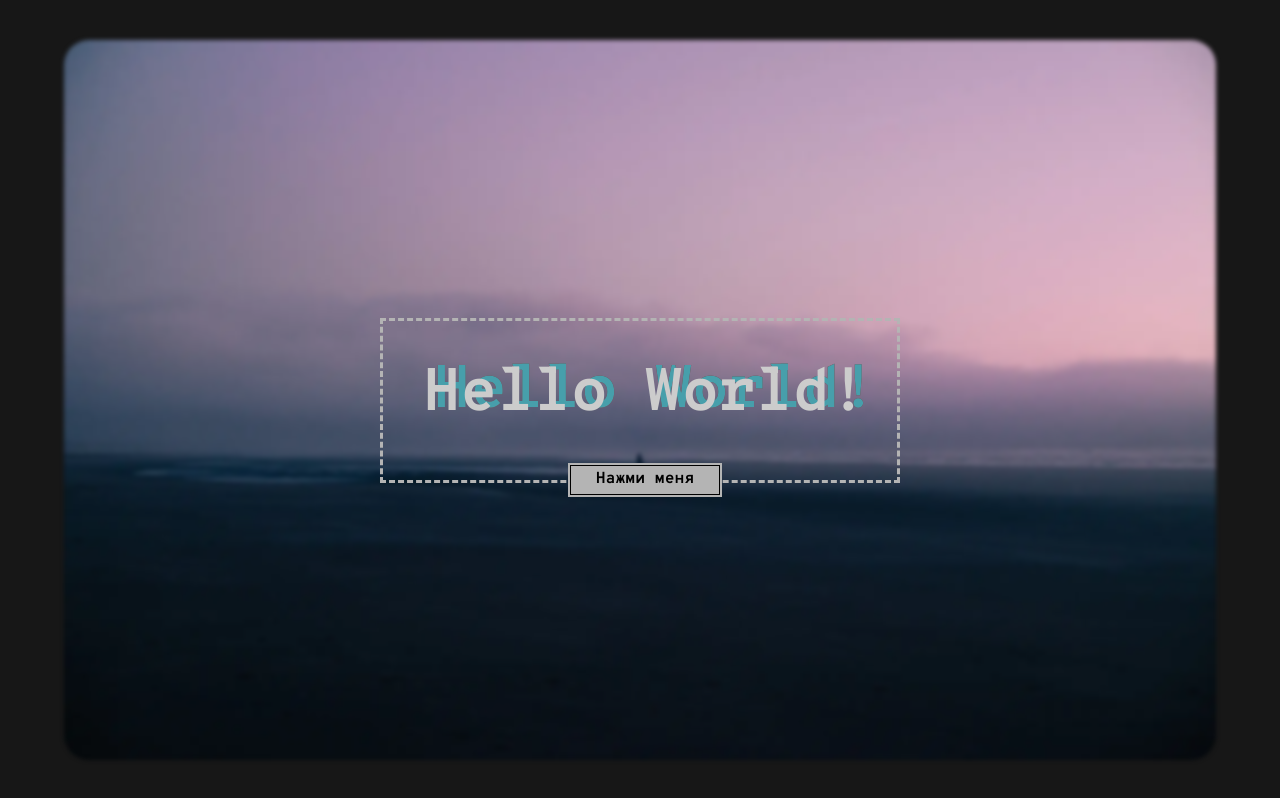
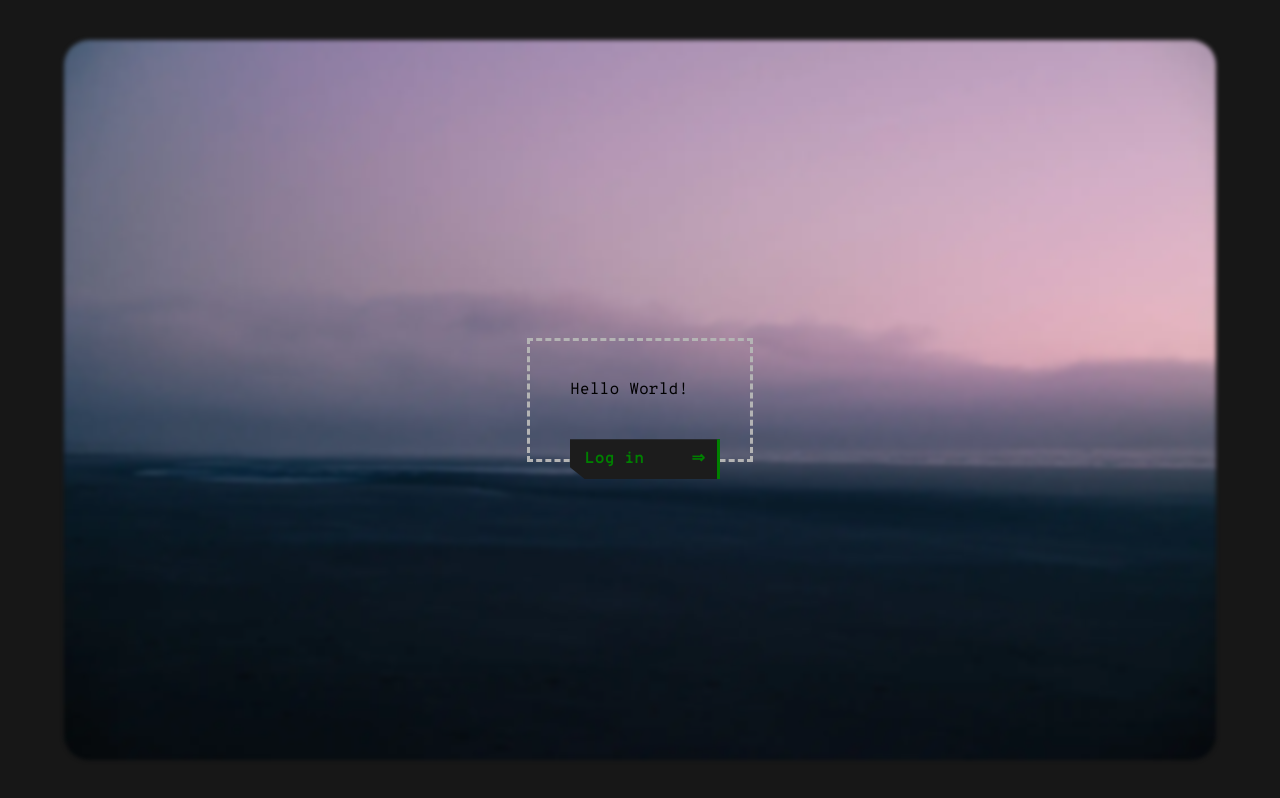
Before and after one commit to Ragna13377/aboutMe, a React app: page / in a window 1280 px wide. Built offline with nearby package versions, Linux system fonts and the light colour scheme; a web font is replaced by a local one.

Commit message:
Fix: refactor / create glitchText

```diff
--- /dev/null
+++ b/src/entities/GlitchText/index.tsx
@@ -0,0 +1,8 @@
+import React, { PropsWithChildren } from 'react';
+import styles from '@pages/style.module.scss';
+
+const GlitchText = ({ children }: PropsWithChildren) => (
+	<p className={styles.glitchText}>{children}</p>
+);
+
+export default GlitchText;
--- /dev/null
+++ b/src/entities/GlitchText/style.module.scss
@@ -0,0 +1,81 @@
+.glitchText {
+	position: relative;
+	color: #ccc;
+	font-size: 60px;
+	font-weight: 700;
+	animation: glitch 5s step-end infinite;
+	&:after, &:before {
+		position: absolute;
+		content: 'Hello World!';
+		width: 110%;
+		z-index: -5;
+		animation: glitch 5s step-end infinite, opacity 5s step-end infinite;
+	}
+	&:before {
+		inset-inline-start: 5px;
+		inset-block-start: 5px;
+		color: #8d2828;
+		animation: movement 10s step-end infinite;
+	}
+	&:after {
+		inset-block-start: 0px;
+		inset-inline-start: -5px;
+		color: #479fab;
+		animation: movement 8s step-end infinite;
+	}
+}
+
+@keyframes glitch {
+	0% { clip-path: polygon(0% 9%,49% 9%,49% 67%,64% 67%,64% 29%,31% 29%,31% 68%,75% 68%,75% 58%,54% 58%,54% 99%,76% 99%,76% 56%,4% 56%,4% 20%,97% 20%,97% 32%,43% 32%,43% 13%,73% 13%,73% 48%,67% 48%,67% 7%,15% 7%,15% 1%,38% 1%,38% 71%,30% 71%,30% 19%,9% 19%,9% 19%,98% 19%,98% 58%,73% 58%,73% 83%,93% 83%,93% 45%,42% 45%,42% 91%) }
+	5% { clip-path: polygon(0% 41%,19% 41%,19% 6%,13% 6%,13% 18%,57% 18%,57% 77%,23% 77%,23% 57%,12% 57%,12% 22%,8% 22%,8% 49%,19% 49%,19% 28%,66% 28%,66% 25%,70% 25%,70% 45%,86% 45%,86% 67%,74% 67%,74% 74%,57% 74%,57% 41%,31% 41%,31% 61%,24% 61%,24% 87%,27% 87%,27% 86%,47% 86%,47% 18%,56% 18%,56% 21%,66% 21%,66% 94%,83% 94%,83% 25%,96% 25%,96% 15%,14% 15%,14% 84%,96% 84%,96% 60%,26% 60%,26% 2%,71% 2%) }
+	30% { clip-path: polygon(0% 15%,7% 15%,7% 37%,72% 37%,72% 17%,5% 17%,5% 51%,95% 51%,95% 88%,93% 88%,93% 71%,59% 71%,59% 90%,30% 90%,30% 81%,18% 81%,18% 78%,85% 78%,85% 50%,45% 50%,45% 10%,85% 10%,85% 86%,67% 86%,67% 58%,76% 58%,76% 87%,67% 87%,67% 80%,41% 80%,41% 26%,8% 26%,8% 92%,77% 92%,77% 74%,46% 74%,46% 33%,10% 33%,10% 19%,79% 19%,79% 65%,36% 65%,36% 7%,22% 7%,22% 83%,66% 83%,66% 59%,97% 59%,97% 79%,77% 79%) }
+	50% { clip-path: polygon(0% 9%,71% 9%,71% 39%,41% 39%,41% 49%,49% 49%,49% 52%,27% 52%,27% 31%,84% 31%,84% 46%,80% 46%,80% 68%,72% 68%,72% 90%,3% 90%,3% 97%,69% 97%,69% 1%,30% 1%,30% 48%,59% 48%,59% 77%,46% 77%,46% 55%,52% 55%,52% 2%,86% 2%,86% 44%,10% 44%,10% 76%,98% 76%) }
+	75% { clip-path: polygon(0% 66%,9% 66%,9% 13%,16% 13%,16% 21%,24% 21%,24% 85%,77% 85%,77% 31%,77% 31%,77% 6%,22% 6%,22% 55%,15% 55%,15% 55%,86% 55%,86% 29%,12% 29%,12% 10%,33% 10%,33% 16%,70% 16%,70% 19%,81% 19%,81% 76%,95% 76%,95% 52%,42% 52%,42% 6%,39% 6%,39% 32%) }
+	90% { clip-path: polygon(0% 18%,50% 18%,50% 74%,55% 74%,55% 8%,35% 8%,35% 15%,70% 15%,70% 81%,62% 81%,62% 33%,4% 33%,4% 91%,14% 91%,14% 91%,48% 91%,48% 90%,69% 90%,69% 34%,26% 34%,26% 43%,54% 43%,54% 4%,9% 4%,9% 44%,95% 44%,95% 1%,8% 1%,8% 94%,59% 94%,59% 63%,6% 63%,6% 2%,83% 2%,83% 71%,0% 71%,0% 21%,2% 21%) }
+	1%, 6%, 32%, 52%, 77%, 93% { clip-path: none }
+}
+
+@keyframes movement {
+	0% {
+		top: 0px;
+		left: -7px;
+	}
+	15% {
+		top: 5px;
+		left: 5px;
+	}
+	60% {
+		top: -5px;
+		left: -3px;	}
+	75% {
+		top: -3px;
+		left: 7px;
+	}
+	100% {
+		top: 5px;
+		left: -3px;
+	}
+}
+
+@keyframes opacity {
+	0% { opacity: 0.1; }
+	5% { opacity: 0.7; }
+	30% { opacity: 0.4; }
+	50% { opacity: 0.6; }
+	75% { opacity: 0.4; }
+	90% { opacity: 0.8; }
+	1%, 7%, 33%, 52%, 78%, 93% { opacity: 0 }
+}
+
+@keyframes blur {
+	0% { filter: blur(3px); }
+	20% { filter: blur(0); }
+	50% { filter: blur(2px); }
+	60% { filter: blur(0); }
+	90% { filter: blur(6px); }
+}
+@keyframes flickering {
+	0%   { opacity:1; }
+	50%  { opacity:0; }
+	100% { opacity:1; }
+}
--- a/src/pages/index.tsx
+++ b/src/pages/index.tsx
@@ -1,12 +1,13 @@
 import React from 'react';
+import GlitchText from '@entities/GlitchText';
 import styles from './style.module.scss';
 
 const Home = () => (
 	<main className={styles.main}>
 		<div className={styles.layout} />
 		<div className={styles.content}>
-			<p className={styles.helloText}>Hello World!</p>
-			<button className={styles.button}>Нажми меня</button>
+			<GlitchText>Hello World!</GlitchText>
+			<button className={styles.button}>{'Log in'}</button>
 		</div>
 	</main>
 );
--- a/src/pages/style.module.scss
+++ b/src/pages/style.module.scss
@@ -1,6 +1,7 @@
 $accent-color: #b4b4b4;
+$bg-color: #171717;
 .main {
-	background-color: #171717;
+	background-color: $bg-color;
 	width: 100dvw;
 	height: 100dvh;
 	display: flex;
@@ -28,99 +29,57 @@ $bottom-padding: 20px;
 	padding: 40px 30px $bottom-padding 40px;
 	border: 3px dashed $accent-color;
 	z-index: 10;
+	user-select: none;
 }
 $button-width: 150px;
-$button-height: 30px;
+$button-height: 40px;
+$button-color: #1C1C1CFF;
+$button-color-text: green;
 .button {
 	position: relative;
-	inset-inline-start: calc(50% - $button-width * 0.5);
+	inset-inline-start: calc(100% - $button-width);
 	inset-block-start: calc($bottom-padding + $button-height * 0.5);
 	min-width: $button-width;
 	min-height: $button-height;
-	background: #b4b4b4;
-	border: 1px solid black;
-	box-shadow: 0 0 0 2px $accent-color;
-	color: black;
+	clip-path: polygon(50% 0%, 100% 0, 100% 100%, 10% 100%, 0 70%, 0 0);
+	background-color: $button-color;
+	color: $button-color-text;
+	display: flex;
+	align-items: center;
+	justify-content: space-between;
+	padding: 0 15px;
 	font-weight: 900;
+	overflow: hidden;
 	cursor: pointer;
+	border: none;
+	z-index: 1;
+	&:after {
+		content: '⇒';
+	}
+	&:before {
+		content: '';
+		position: absolute;
+		inset: 0;
+		background: $button-color-text;
+		translate: 98% 0;
+		transition: translate 0s linear;
+	}
+	&:hover, &:active {
+		&:after {
+			animation: flickering 0.8s infinite;
+		}
+	}
 	&:active {
-		border: 2px solid black;
+		&:before {
+			transition: translate 0.8s linear;
+			mix-blend-mode: soft-light;
+			translate: 0 0;
+		}
+	}
+	&:focus {
+		outline: none;
+	}
+	&:focus-visible {
+		outline: 5px solid black;
 	}
 }
-.helloText {
-	position: relative;
-	color: #ccc;
-	font-size: 60px;
-	font-weight: 700;
-	animation: glitch 5s step-end infinite;
-	&:after, &:before {
-		position: absolute;
-		content: 'Hello World!';
-		width: 110%;
-		z-index: -5;
-		animation: glitch 5s step-end infinite, opacity 5s step-end infinite;
-	}
-	&:before {
-		inset-inline-start: -5px;
-		inset-block-start: -5px;
-		color: #8d2828;
-		animation: movement 10s step-end infinite;
-	}
-	&:after {
-		inset-block-start: -10px;
-		inset-inline-start: 0px;
-		color: #479fab;
-		animation: movement 8s step-end infinite;;
-	}
-}
-
-@keyframes glitch {
-	0% { clip-path: polygon(0% 17%,41% 17%,41% 4%,14% 4%,14% 18%,10% 18%,10% 8%,19% 8%,19% 89%,7% 89%,7% 19%,86% 19%,86% 40%,47% 40%,47% 29%,46% 29%,46% 2%,75% 2%,75% 10%,88% 10%,88% 27%,58% 27%,58% 48%,92% 48%,92% 91%,11% 91%,11% 12%,40% 12%,40% 57%,17% 57%,17% 52%,0% 52%,0% 96%,16% 96%,16% 5%,72% 5%,72% 11%,69% 11%,69% 18%,12% 18%,12% 61%,81% 61%,81% 64%); }
-	5% { clip-path: polygon(0% 91%,61% 91%,61% 68%,77% 68%,77% 19%,0% 19%,0% 3%,86% 3%,86% 35%,50% 35%,50% 35%,28% 35%,28% 39%,30% 39%,30% 95%,90% 95%); }
-	30% { clip-path: polygon(0% 50%,55% 50%,55% 25%,78% 25%,78% 45%,70% 45%,70% 57%,4% 57%) }
-	50% { clip-path: polygon(0% 53%,82% 53%,82% 40%,20% 40%,20% 67%,60% 67%,60% 76%,34% 76%,34% 44%,15% 44%,15% 29%,52% 29%,52% 48%,5% 48%,5% 91%,63% 91%,63% 6%,51% 6%,51% 87%,15% 87%,15% 57%) }
-	75% { clip-path: polygon(0% 41%,56% 41%,56% 27%,30% 27%,30% 14%,78% 14%,78% 66%,56% 66%,56% 21%,65% 21%,65% 60%,1% 60%,1% 69%,18% 69%,18% 51%,55% 51%,55% 37%,65% 37%,65% 31%,43% 31%,43% 15%,88% 15%,88% 35%,21% 35%,21% 22%,82% 22%,82% 61%,37% 61%,37% 76%,30% 76%,30% 36%,59% 36%,59% 12%,37% 12%,37% 73%,4% 73%,4% 26%,5% 26%,5% 89%,1% 89%,1% 80%,30% 80%,30% 51%,29% 51%,29% 73%,16% 73%,16% 47%,71% 47%,71% 12%,13% 12%) }
-	90% { clip-path: polygon(0% 2%,80% 2%,80% 96%,60% 96%,60% 45%,15% 45%,15% 3%,60% 3%,60% 14%,0% 14%,0% 93%,55% 93%,55% 3%,70% 3%,70% 89%,30% 89%,30% 36%,47% 36%,47% 6%,89% 6%,89% 95%,65% 95%,65% 35%,74% 35%,74% 37%,18% 37%,18% 65%,45% 65%,45% 49%,61% 49%,61% 20%,33% 20%,33% 25%,48% 25%,48% 14%,87% 14%,87% 38%,44% 38%,44% 14%) }
-	1%, 6%, 32%, 52%, 77%, 93% { clip-path: none }
-}
-
-@keyframes movement {
-	0% {
-		top: 0px;
-		left: -10px;
-	}
-	15% {
-		top: 5px;
-		left: 5px;
-	}
-	60% {
-		top: 3px;
-		left: -5px;
-	}
-	75% {
-		top: -3px;
-		left: 10px;
-	}
-	100% {
-		top: 5px;
-		left: 3px;
-	}
-}
-
-@keyframes opacity {
-	0% { opacity: 0.1; }
-	5% { opacity: 0.7; }
-	30% { opacity: 0.4; }
-	50% { opacity: 0.6; }
-	75% { opacity: 0.4; }
-	90% { opacity: 0.8; }
-	1%, 6%, 32%, 52%, 77%, 93% { opacity: 0 }
-}
-
-@keyframes blur {
-	0% { filter: blur(3px); }
-	20% { filter: blur(0); }
-	50% { filter: blur(2px); }
-	60% { filter: blur(0); }
-	90% { filter: blur(6px); }
-}
```
